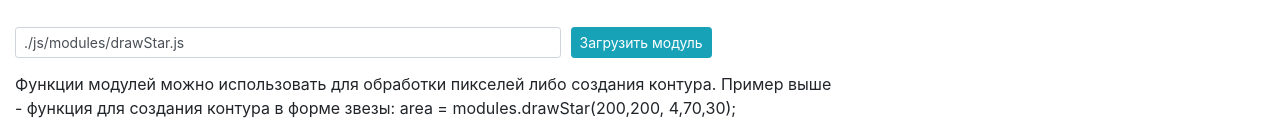
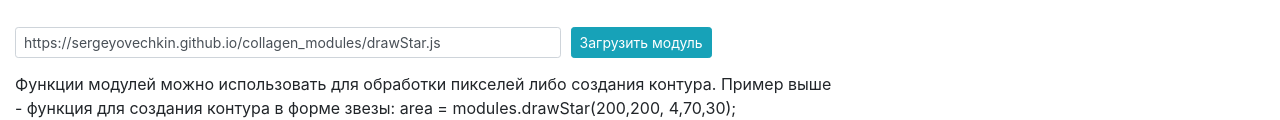
Before and after one commit to SergeyOvechkin/collage_n, a website: page index.html in a window 1280 px wide. Shown: the part 851-971 px from the top of the page. Drawn offline with Linux system fonts and the light colour scheme.

Commit message:
add cdn modules

```diff
--- a/index.html
+++ b/index.html
@@ -85,7 +85,7 @@
 
 								<div class="form-group form-row">
 									<div class="form-group col-md-8">
-										<input type="text" name="module_url"  class="form-control form-control-sm"  placeholder="module url" value="./js/modules/drawStar.js">
+										<input type="text" name="module_url"  class="form-control form-control-sm"  placeholder="module url" value="https://sergeyovechkin.github.io/collagen_modules/drawStar.js">
 									</div>
 									<div class="form-group col-md-4">
 										<button type="button" name="load_module" class="btn btn-info btn-sm">Загрузить модуль</button>
```
